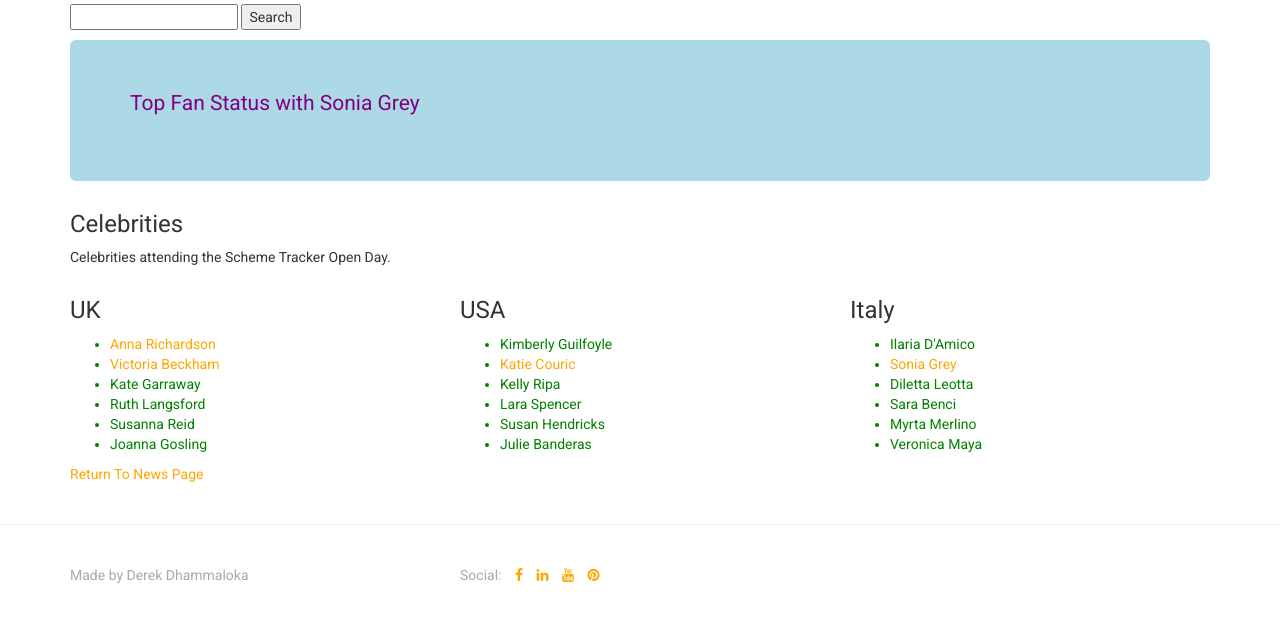
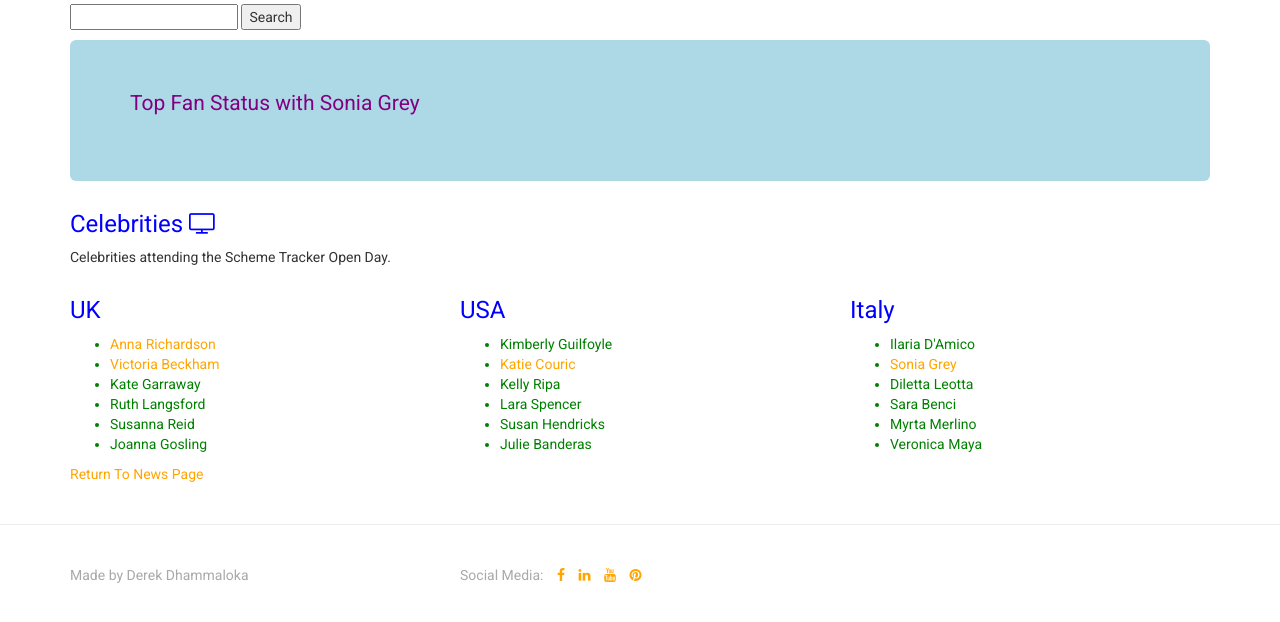
Before and after one commit to derektypist/scheme-tracker, a Django app: page /celebrities/ in a window 1280 px wide. Shown: the part 146-768 px from the top of the page. Run offline with Django 3.2, Linux system fonts and the light colour scheme; some libraries are stand-ins or nearby versions.

Commit message:
Added icon in celebrities.html

```diff
--- a/celebrities/templates/celebrities.html
+++ b/celebrities/templates/celebrities.html
@@ -7,8 +7,8 @@
     <p>Top Fan Status with Sonia Grey</p>
 </div>
 
-<!-- Display Heading -->
-<h3>Celebrities</h3>
+<!-- Display Heading with Icon -->
+<h3 class="headings">Celebrities <i class="fa fa-television"></i></h3>
 
 <!-- Display Paragraph  -->
 <p>Celebrities attending the Scheme Tracker Open Day.</p>
@@ -16,7 +16,7 @@
 <div class="row">
         <div class="col-xs-12 col-sm-4">
         <!-- First Column - Celebrities from UK -->
-        <h3 class="news-headings">UK</h3>
+        <h3 class="headings">UK</h3>
             <ul class="list-items">
                 <li><a href="https://www.annarichardson.co.uk" target="_blank" title="Anna Richardson">Anna Richardson</a></li>
                 <li><a href="https://www.victoriabeckham.com" target="_blank" title="Victoria Beckham">Victoria Beckham</a></li>
@@ -29,7 +29,7 @@
 
         <div class="col-xs-12 col-sm-4">
         <!-- Second Column - Celebrities from USA -->
-        <h3 class="news-headings">USA</h3>
+        <h3 class="headings">USA</h3>
             <ul class="list-items">
                 <li>Kimberly Guilfoyle</li>
                 <li><a href="https://katiecouric.com" target="_blank" title="Katie Couric">Katie Couric</a></li>
@@ -43,7 +43,7 @@
 
         <div class="col-xs-12 col-sm-4">
         <!-- Third Column - Celebrities from Italy -->
-        <h3 class="news-headings">Italy</h3>
+        <h3 class="headings">Italy</h3>
             <ul class="list-items">
                 <li>Ilaria D'Amico</li>
                 <li><a href="http://www.soniagrey.it" target="_blank" title="Sonia Grey">Sonia Grey</a></li>
--- a/templates/base.html
+++ b/templates/base.html
@@ -90,7 +90,7 @@
                 <div class="col-xs-12 col-sm-8">
                     <!-- Social Media - Facebook, LinkedIn, YouTube, Pinterest -->
                     <ul class="list-inline">
-                    <li>Social: </li>
+                    <li>Social Media: </li>
                     <li><a target="_blank" href="https://www.facebook.com/derek.dhammaloka/" title="Facebook"><i class="fa fa-facebook"></i></a></li>
                     <li><a target="_blank" href="https://www.linkedin.com/in/derekdhammaloka" title="LinkedIn"><i class="fa fa-linkedin"></i></a></li>
                     <li><a target="_blank" href="https://www.youtube.com/user/derekthesec" title="YouTube"><i class="fa fa-youtube"></i></a></li>
```
